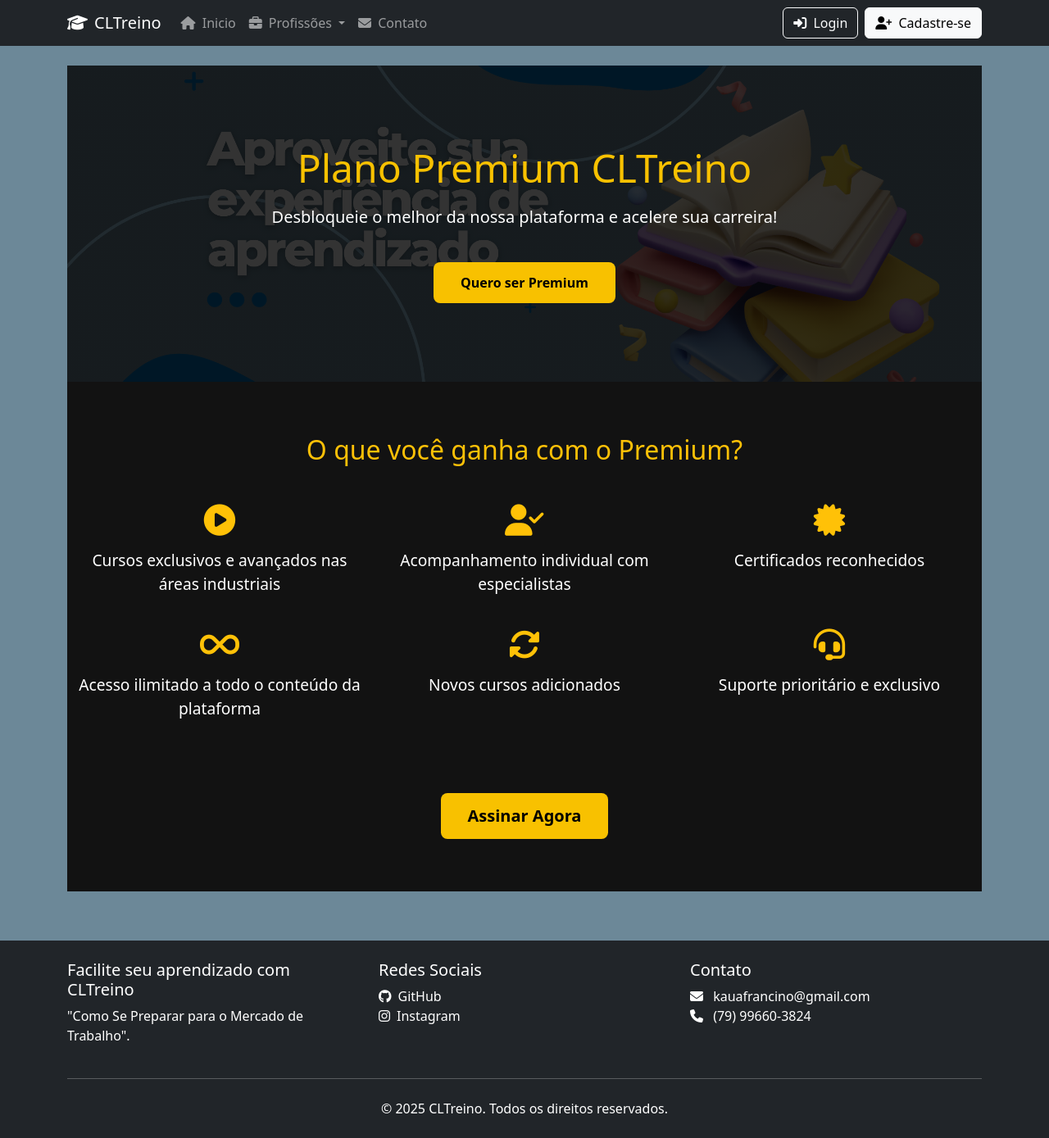
After one commit to Nosferatzod/cl_treino, a PHP site: page /premium.php in a window 1280 px wide. The commit adds this page. Shown: the whole page at 82% size. Run offline with PHP 8.4, Linux system fonts and the light colour scheme.

Commit message:
cl_treino

```diff
--- /dev/null
+++ b/premium.php
@@ -0,0 +1,105 @@
+<?php
+require __DIR__ . '/config/config.php';
+session_start();
+?>
+
+<!DOCTYPE html>
+<html lang="pt-BR">
+
+<head>
+    <?php include 'includes/header.php'; ?>
+    <style>
+        body {
+            color: white;
+        }
+
+        .premium-hero {
+            background: linear-gradient(rgba(0, 0, 0, 0.8), rgba(0, 0, 0, 0.8)),
+                url('assets/images/banner03.png') no-repeat center center;
+            background-size: cover;
+            padding: 6rem 0;
+            text-align: center;
+        }
+
+        .premium-hero h1 {
+            color: #f8c100;
+            font-size: 3rem;
+        }
+
+        .premium-benefits {
+            background-color: #121212;
+            padding: 4rem 0;
+        }
+
+        .benefit-item {
+            margin-bottom: 1.5rem;
+            font-size: 1.2rem;
+        }
+
+        .btn-premium {
+            background-color: #f8c100;
+            color: #000;
+            font-weight: bold;
+            padding: 0.75rem 2rem;
+            border-radius: 8px;
+            transition: 0.3s;
+        }
+
+        .btn-premium:hover {
+            background-color: #ffc400;
+            color: #000;
+        }
+    </style>
+</head>
+
+<body>
+    <!-- Hero Premium -->
+    <section class="premium-hero">
+        <div class="container">
+            <h1>Plano Premium CLTreino</h1>
+            <p class="lead text-white mt-3">Desbloqueie o melhor da nossa plataforma e acelere sua carreira!</p>
+            <a href="contato.php" class="btn btn-premium mt-4">Quero ser Premium</a>
+        </div>
+    </section>
+
+    <!-- Benefícios do Premium -->
+    <section class="premium-benefits text-center">
+        <div class="container">
+            <h2 class="text-warning mb-5">O que você ganha com o Premium?</h2>
+            <div class="row">
+                <div class="col-md-6 col-lg-4 benefit-item">
+                    <i class="fas fa-play-circle fa-2x text-warning mb-3"></i>
+                    <p>Cursos exclusivos e avançados nas áreas industriais</p>
+                </div>
+                <div class="col-md-6 col-lg-4 benefit-item">
+                    <i class="fas fa-user-check fa-2x text-warning mb-3"></i>
+                    <p>Acompanhamento individual com especialistas</p>
+                </div>
+                <div class="col-md-6 col-lg-4 benefit-item">
+                    <i class="fas fa-certificate fa-2x text-warning mb-3"></i>
+                    <p>Certificados reconhecidos</p>
+                </div>
+                <div class="col-md-6 col-lg-4 benefit-item">
+                    <i class="fas fa-infinity fa-2x text-warning mb-3"></i>
+                    <p>Acesso ilimitado a todo o conteúdo da plataforma</p>
+                </div>
+                <div class="col-md-6 col-lg-4 benefit-item">
+                    <i class="fas fa-sync-alt fa-2x text-warning mb-3"></i>
+                    <p>Novos cursos adicionados</p>
+                </div>
+                <div class="col-md-6 col-lg-4 benefit-item">
+                    <i class="fas fa-headset fa-2x text-warning mb-3"></i>
+                    <p>Suporte prioritário e exclusivo</p>
+                </div>
+            </div>
+
+            <div class="mt-5">
+                <a href="contato.php" class="btn btn-premium btn-lg">Assinar Agora</a>
+            </div>
+        </div>
+    </section>
+
+    <?php include 'includes/footer.php'; ?>
+</body>
+
+</html>
--- a/resultados.php
+++ b/resultados.php
@@ -164,6 +164,7 @@ $titulo = "Resultados - " . ucfirst($area);
                     <i class="fas fa-redo me-2"></i> Tentar Novamente
                 </a>
             </div>
+
         </section>
 
         <!-- Histórico Completo -->
@@ -227,6 +228,7 @@ $titulo = "Resultados - " . ucfirst($area);
                                             onclick="return confirm('Tem certeza que deseja excluir este resultado?')">
                                             <i class="fas fa-trash">ExcLuir</i>
                                         </a>
+
                                     </td>
                                 </tr>
                             <?php endforeach; ?>
```
Also changed, not shown: index.php (+19 -4 lines).
